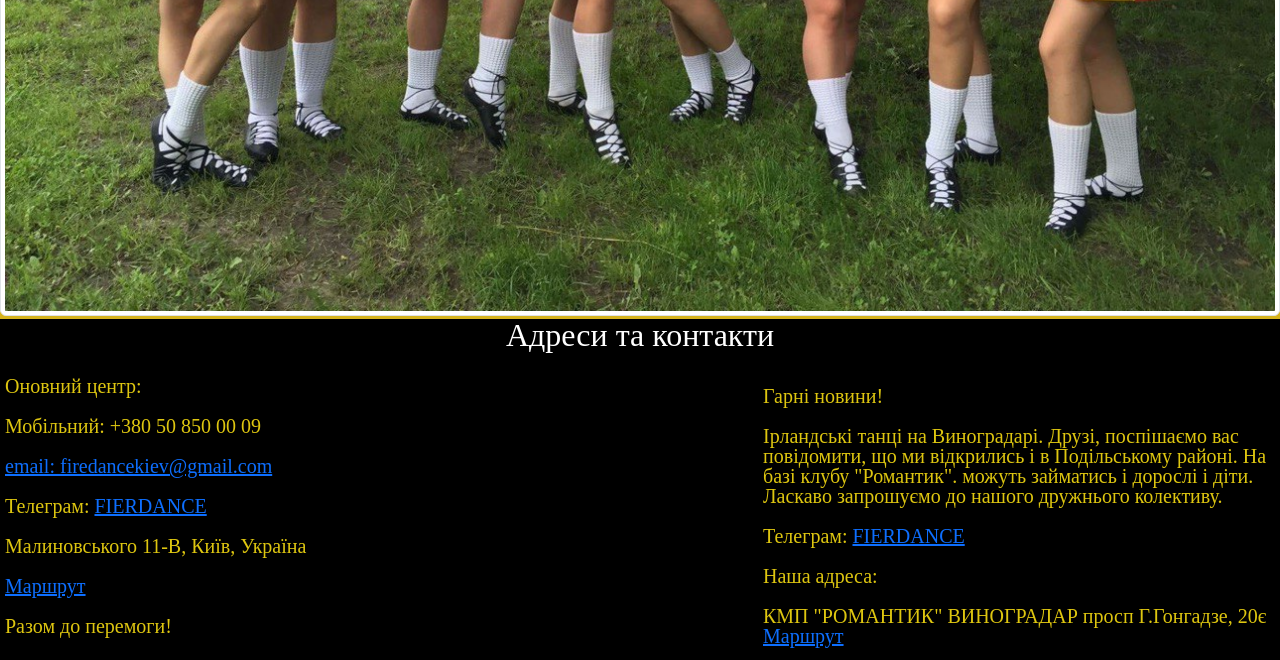
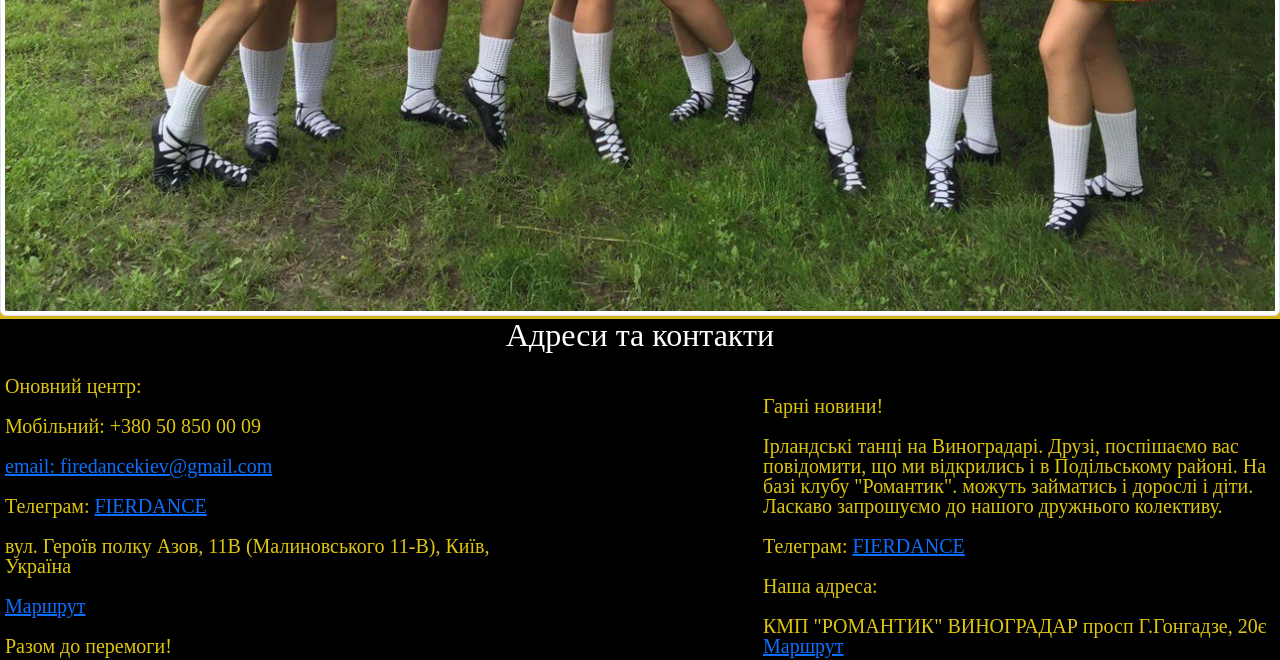
Before and after one commit to ANDRIIGAW/FIERDANCE, a plain HTML site: page index.html in a window 1280 px wide. Shown: the part 4516-5176 px from the top of the page. Drawn offline with nearby package versions, Linux system fonts and the light colour scheme.

Commit message:
4.6 push

```diff
--- a/index.html
+++ b/index.html
@@ -145,7 +145,7 @@
                     <h5 class="interval">Мобільний: +380 50 850 00 09</h5>
                     <a href="mailto:firedancekiev@gmail.com">email: firedancekiev@gmail.com</a>
                     <h3 class="interval"> Телеграм: <a href="https://t.me/celtic30">FIERDANCE</a></h3>
-                    <h5 class="interval">Малиновського 11-В, Київ, Україна</h5>
+                    <h5 class="interval">вул. Героїв полку Азов, 11В (Малиновського 11-В), Київ, Україна</h5>
                     <a href=" https://goo.gl/maps/1BZe6NFUpbD5XpRz6">Маршрут</a>
                     <p class="interval">Разом до перемоги!</p>
                 </div>
```
